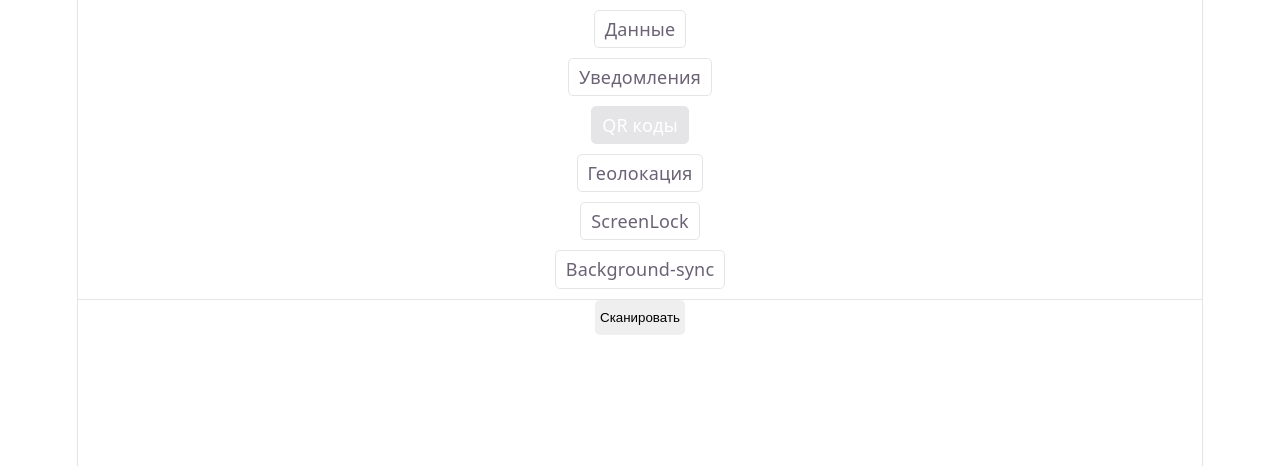
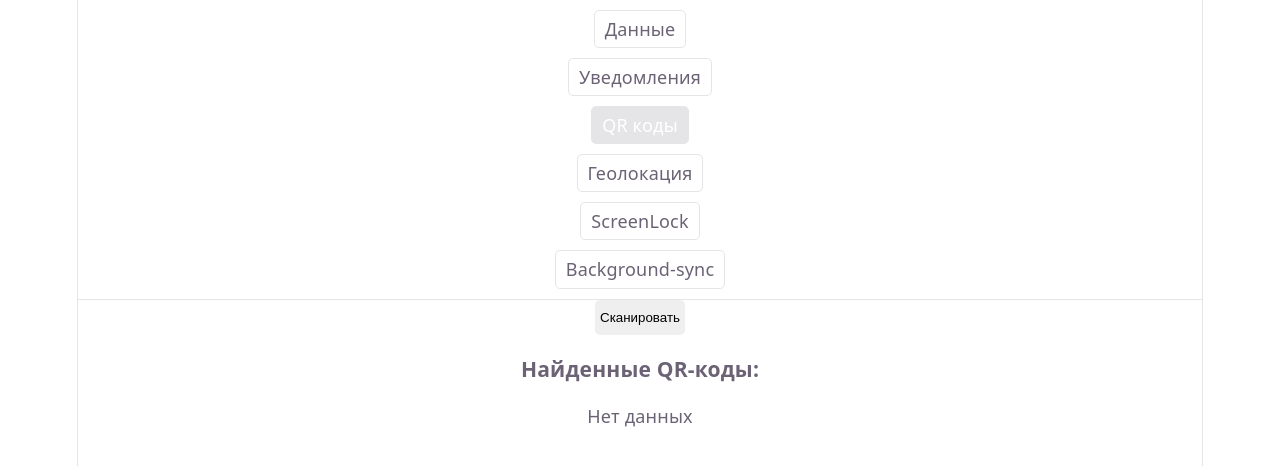
Before and after one commit to Onfire22/pwa-app-v2, a React (Vite) app: page /qr in a window 1280 px wide. Shown: the top 466 px of the page. Built offline with nearby package versions, Linux system fonts and the light colour scheme.

Commit message:
change qr api

```diff
--- a/src/pages/qr/index.jsx
+++ b/src/pages/qr/index.jsx
@@ -37,6 +37,18 @@ const Qr = () => {
 			<button className="qr__button" onClick={isVideoShown ? handleCloseVideo : handleStartVideo}>
 				{isVideoShown ? 'Остановить' : 'Сканировать'}
 			</button>
+			<div className="qr_codes">
+				<h3>Найденные QR-коды:</h3>
+				{codes.length > 0 ? (
+					codes.map((code, index) => (
+						<p className="qr_code" key={index}>
+							{code.rawValue}
+						</p>
+					))
+				) : (
+					<p>Нет данных</p>
+				)}
+			</div>
 		</div>
 	);
 };
--- a/src/pages/qr/styles.css
+++ b/src/pages/qr/styles.css
@@ -9,3 +9,12 @@
 	border-radius: 5px;
 	cursor: pointer;
 }
+
+.qr__codes {
+	margin-bottom: 10px;
+}
+
+.qr_code {
+	border: 1px solid var(--border);
+	border-radius: 5px;
+}
```
